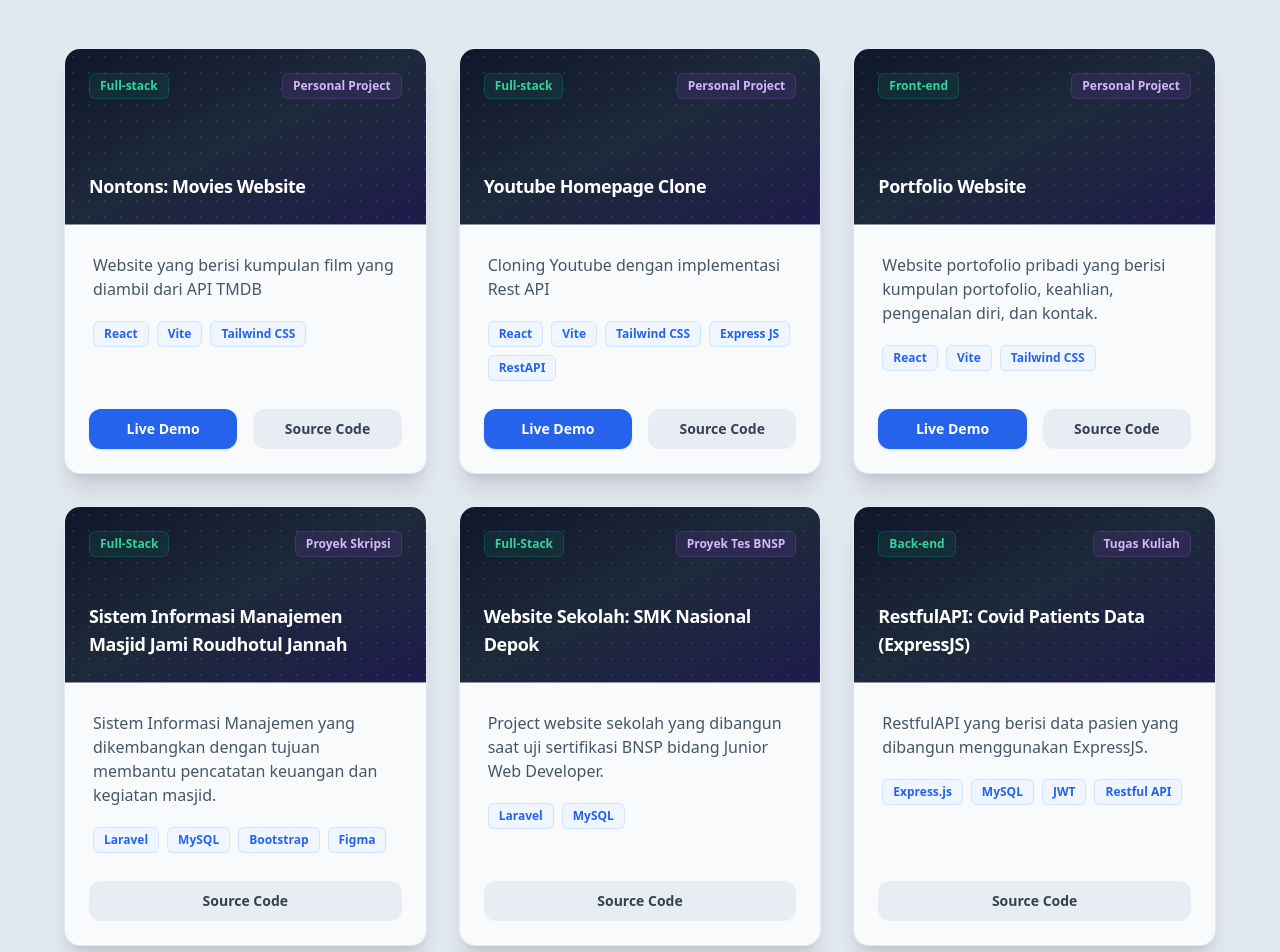
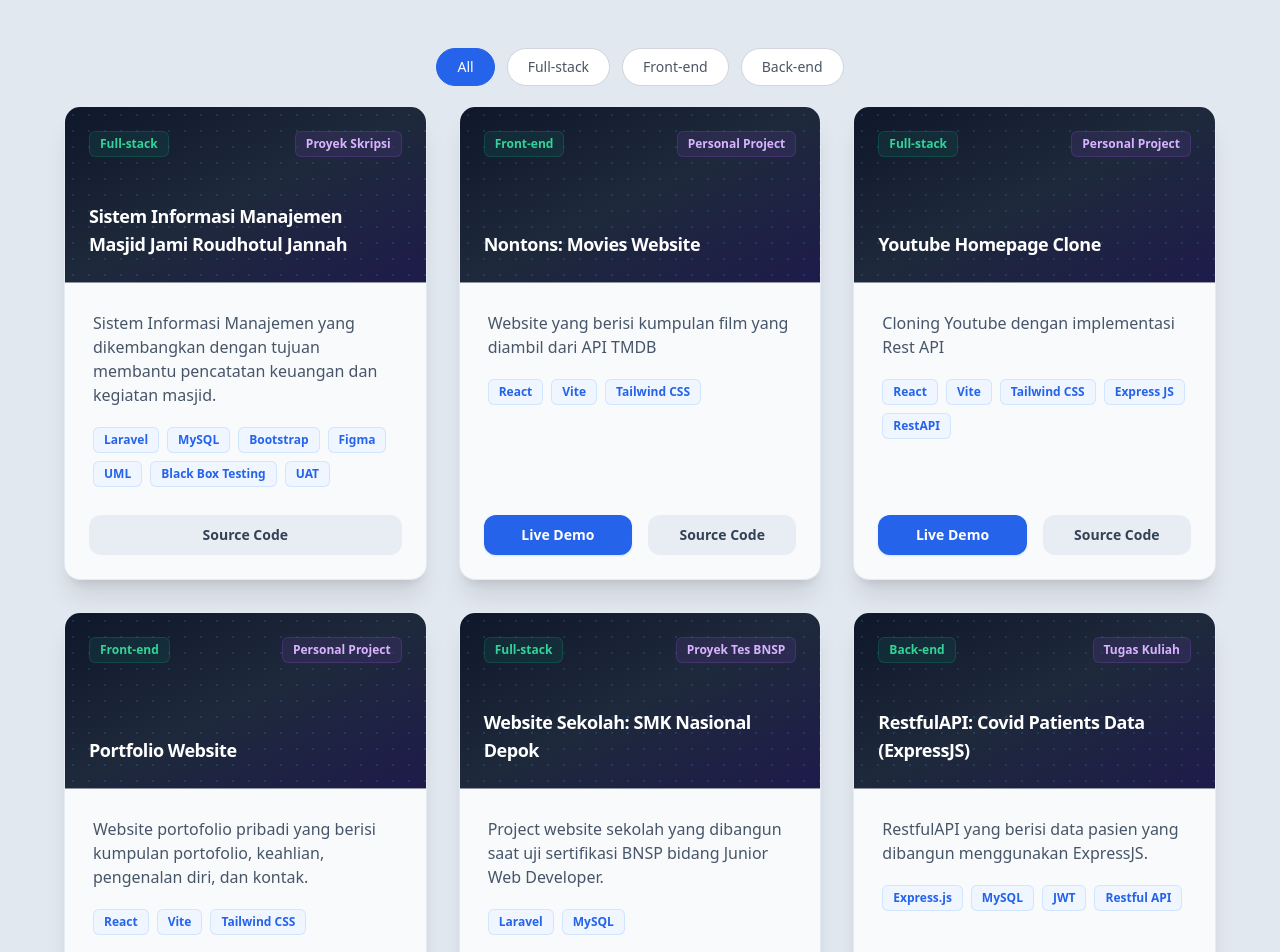
Before and after one commit to Sam0042/portfolio-website, a React (Vite) app: page / in a window 1280 px wide. Shown: the part 1380-2332 px from the top of the page. Built offline with nearby package versions, Linux system fonts and the light colour scheme.

Commit message:
penyesuaian urutan data project dan penambahan fitur filter card project

```diff
--- a/src/components/Projects.jsx
+++ b/src/components/Projects.jsx
@@ -1,7 +1,18 @@
-import React from 'react';
+
+import React, { useState } from 'react';
 
 const Projects = () => {
   const projects = [
+    {
+      title: 'Sistem Informasi Manajemen Masjid Jami Roudhotul Jannah',
+      description: 'Sistem Informasi Manajemen yang dikembangkan dengan tujuan membantu pencatatan keuangan dan kegiatan masjid.',
+      image: '🕌',
+      tech: ['Laravel', 'MySQL', 'Bootstrap', 'Figma', 'UML', 'Black Box Testing', 'UAT'],
+      demoLink: '',
+      codeLink: 'https://github.com/Sam0042/sim-masjid-dummy.git',
+      domain: 'Full-stack',
+      category: 'Proyek Skripsi'
+    },
     {
       title: 'Nontons: Movies Website',
       description: 'Website yang berisi kumpulan film yang diambil dari API TMDB',
@@ -9,7 +20,7 @@ const Projects = () => {
       tech: ['React', 'Vite', 'Tailwind CSS'],
       demoLink: 'https://nontons.vercel.app/',
       codeLink: 'https://github.com/Sam0042/youtube-clone',
-      domain: 'Full-stack',
+      domain: 'Front-end',
       category: 'Personal Project'
     },
     {
@@ -33,23 +44,13 @@ const Projects = () => {
       category: 'Personal Project'
     },
     {
-      title: 'Sistem Informasi Manajemen Masjid Jami Roudhotul Jannah',
-      description: 'Sistem Informasi Manajemen yang dikembangkan dengan tujuan membantu pencatatan keuangan dan kegiatan masjid.',
-      image: '🕌',
-      tech: ['Laravel', 'MySQL', 'Bootstrap', 'Figma'],
-      demoLink: '',
-      codeLink: 'https://github.com/Sam0042/sim-masjid-dummy.git',
-      domain: 'Full-Stack',
-      category: 'Proyek Skripsi'
-    },
-    {
       title: 'Website Sekolah: SMK Nasional Depok',
       description: 'Project website sekolah yang dibangun saat uji sertifikasi BNSP bidang Junior Web Developer.',
       image: '🏫',
       tech: ['Laravel', 'MySQL'],
       demoLink: '',
       codeLink: 'https://github.com/Sam0042/web-sekolah.git',
-      domain: 'Full-Stack',
+      domain: 'Full-stack',
       category: 'Proyek Tes BNSP'
     },
     {
@@ -66,7 +67,7 @@ const Projects = () => {
       title: 'RestfulAPI: Covid Patients Data (Laravel)',
       description: 'RestfulAPI yang berisi data pasien yang dibangun menggunakan Laravel.',
       image: '📊',
-      tech: ['Express.js', 'MySQL', 'Restful API'],
+      tech: ['Laravel', 'MySQL', 'Restful API'],
       demoLink: '',
       codeLink: 'https://github.com/Sam0042/be-mid-project.git',
       domain: 'Back-end',
@@ -77,14 +78,14 @@ const Projects = () => {
       description: 'Aplikasi eksplorasi monitoring total penebaran covid di Indonesia, menggunakan data yang difetch melalui API public.',
       image: '🏥',
       tech: ['React', 'Fetching API'],
-      demoLink: 'https://covidout-app-sam0042.vercel.app//',
+      demoLink: 'https://covidout-app-sam0042.vercel.app/',
       codeLink: 'https://github.com/Sam0042/frontend-programming-uas.git',
       domain: 'Front-end',
       category: 'Tugas Kuliah'
     },
     {
       title: 'Movie Website: Moviequ',
-      description: 'Aplikasi eksplorasi film modern berbasis React. Memungkinkan pengguna menambah film dan menjelajah film populer dengan antarmuka yang responsif dan interaktif yang diambil dari API IMDB. ',
+      description: 'Aplikasi eksplorasi film modern berbasis React. Memungkinkan pengguna menambah film dan menjelajah film populer dengan antarmuka yang responsif dan interaktif yang diambil dari API TMDB.',
       image: '🎬',
       tech: ['React', 'Fetching API'],
       demoLink: 'https://movie-database-sam0042.vercel.app/',
@@ -94,9 +95,27 @@ const Projects = () => {
     },
   ];
 
+  const uniqueCategories = [
+    ...new Set(projects.map((project) => project.domain))
+  ];
+
+  const [datas, setDatas] = useState(projects);
+  const [activeCategory, setActiveCategory] = useState('All');
+
+  function handleClick(data) {
+    setActiveCategory(data);
+
+    const result = data === 'All'
+      ? projects
+      : projects.filter((item) => item.domain === data);
+
+    setDatas(result);
+  }
+
   return (
     <section id="projects" className="py-16 md:py-24 px-4 sm:px-6 lg:px-8 bg-slate-200 dark:bg-slate-950 transition-colors duration-300">
       <div className="max-w-6xl mx-auto">
+
         <div className="text-center max-w-2xl mx-auto mb-16">
           <span className="text-xs sm:text-sm font-semibold tracking-wider uppercase text-blue-600 dark:text-blue-400">
             Portofolio
@@ -106,19 +125,36 @@ const Projects = () => {
           </h2>
           <div className="w-12 h-1 bg-blue-600 dark:bg-blue-500 mx-auto rounded-full"></div>
         </div>
+
+        {/* Filter Kategori */}
+        <div className="flex flex-wrap justify-center gap-3">
+          {['All', ...uniqueCategories].map((data) => (
+            <button
+              key={data}
+              onClick={() => handleClick(data)}
+              className={`rounded-full border px-5 py-2 text-sm font-medium transition-all duration-200 active:scale-95 mb-5
+                ${activeCategory === data
+                  ? 'border-blue-600 bg-blue-600 text-white dark:border-blue-500 dark:bg-blue-500'
+                  : 'border-gray-300 bg-white text-gray-600 hover:border-blue-600 hover:bg-blue-600 hover:text-white dark:border-gray-700 dark:bg-gray-900 dark:text-gray-300 dark:hover:border-blue-500 dark:hover:bg-blue-500 dark:hover:text-white'
+                }`}
+            >
+              {data}
+            </button>
+          ))}
+        </div>
+
+        {/* Project Cards */}
         <div className="grid grid-cols-1 md:grid-cols-2 lg:grid-cols-3 gap-8">
-          {projects.map((project) => (
+          {datas.map((project) => (
             <div
               key={project.title}
               className="group bg-slate-50 dark:bg-slate-900 border border-slate-200/80 dark:border-slate-800 rounded-2xl overflow-hidden shadow-xl transition-all duration-300 hover:-translate-y-1.5 hover:shadow-2xl hover:border-blue-500/40 dark:hover:border-blue-500/40 flex flex-col justify-between"
             >
               <div>
-                {/* Banner Pengganti Foto/Ikon */}
+                {/* Banner */}
                 <div className="h-44 w-full bg-gradient-to-br from-slate-900 via-slate-800 to-indigo-950 p-6 flex flex-col justify-between relative overflow-hidden border-b border-slate-200/60 dark:border-slate-800">
-                  {/* Pola Dot Grid */}
                   <div className="absolute inset-0 opacity-15 bg-[radial-gradient(#38bdf8_1px,transparent_1px)] [background-size:16px_16px]"></div>
 
-                  {/* Baris Atas Banner: Domain & Category */}
                   <div className="z-10 flex items-center justify-between gap-2">
                     <span className="px-2.5 py-1 text-xs font-semibold rounded-md bg-emerald-500/10 text-emerald-400 border border-emerald-500/20 backdrop-blur-md">
                       {project.domain}
@@ -128,18 +164,16 @@ const Projects = () => {
                     </span>
                   </div>
 
-                  {/* Judul Proyek di dalam Banner */}
                   <div className="z-10">
                     <h3 className="text-lg font-bold text-white tracking-tight group-hover:text-blue-400 transition-colors">
                       {project.title}
                     </h3>
-
                   </div>
                 </div>
 
-                {/* Konten Utama Card */}
+                {/* Konten Card */}
                 <div className="p-6 sm:p-7">
-                  <p className="text-sm sm:text-base text-slate-600 dark:text-slate-300 mb-5 leading-relaxed ">
+                  <p className="text-sm sm:text-base text-slate-600 dark:text-slate-300 mb-5 leading-relaxed">
                     {project.description}
                   </p>
 
@@ -157,7 +191,7 @@ const Projects = () => {
                 </div>
               </div>
 
-              {/* Tombol Aksi (Button) */}
+              {/* Tombol Aksi */}
               <div className="px-6 pb-6 pt-0 flex items-center gap-4">
                 {project.demoLink && (
                   <a
@@ -169,6 +203,7 @@ const Projects = () => {
                     Live Demo
                   </a>
                 )}
+
                 <a
                   href={project.codeLink}
                   target="_blank"
@@ -181,6 +216,7 @@ const Projects = () => {
             </div>
           ))}
         </div>
+
       </div>
     </section>
   );
```
